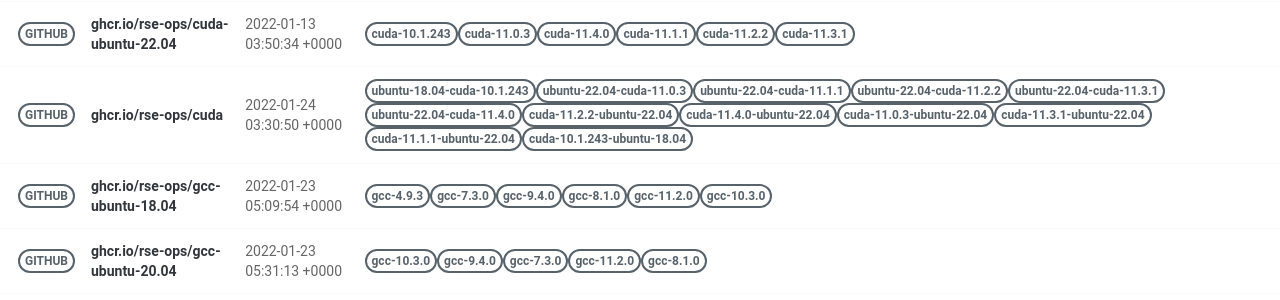
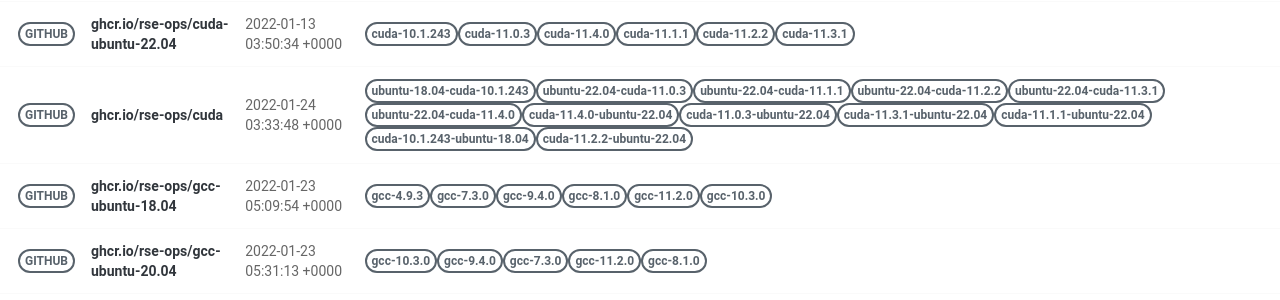
Before and after one commit to rse-ops/docker-images, a Jekyll site: the page built from pages/index.md, in a window 1280 px wide. Shown: the part 428-728 px from the top of the page. Built offline with Jekyll 4.4.1, drawn with Linux system fonts in a browser that asks for light colours; nearby versions of some CDN libraries.

Commit message:
Automated push to update library 2022-01-24

```diff
--- a/_library/ghcr.io-rse-ops-cuda.md
+++ b/_library/ghcr.io-rse-ops-cuda.md
@@ -1,7 +1,7 @@
 ---
 layout: container
 name: ghcr.io/rse-ops/cuda
-updated_at: 2022-01-24 03:30:50.460125
+updated_at: 2022-01-24 03:33:48.138191
 
 
 container_url: https://github.com/orgs/rse-ops/packages/container/package/cuda
```
Also changed, not shown: other parts of _library/ghcr.io-rse-ops-cuda.md (+3 -3 lines).
